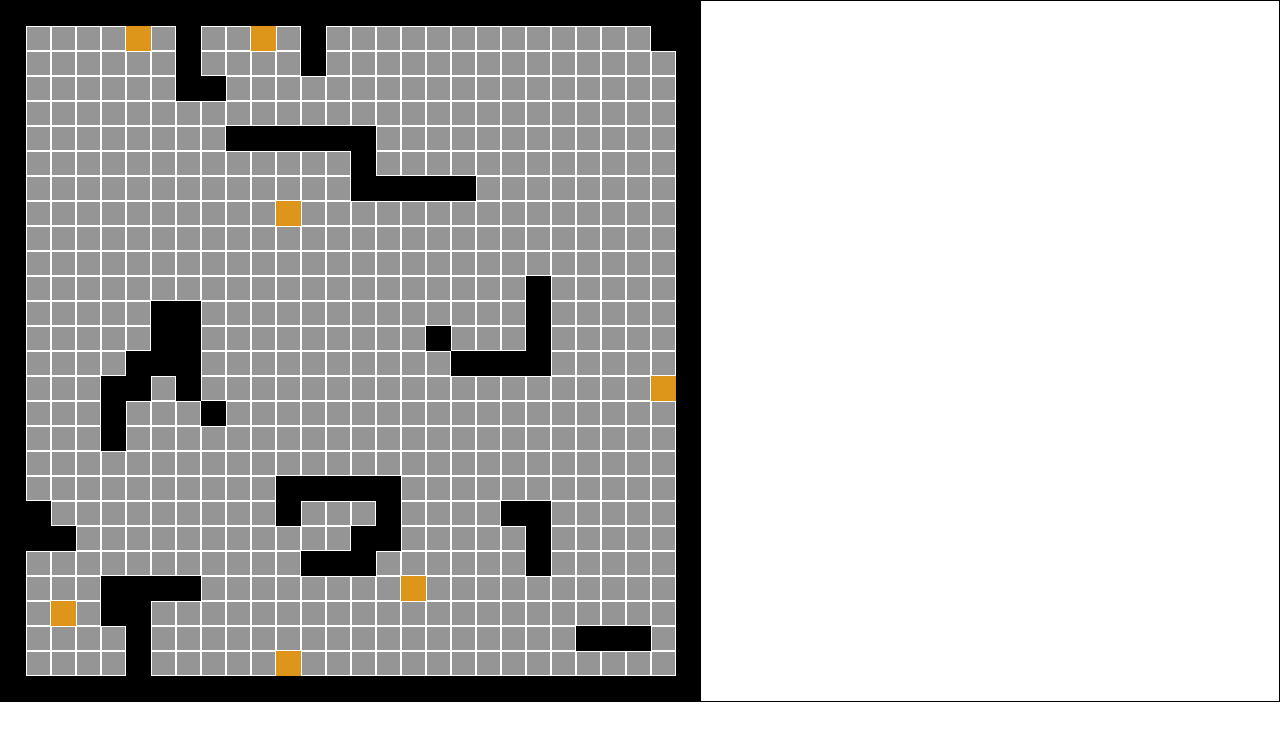
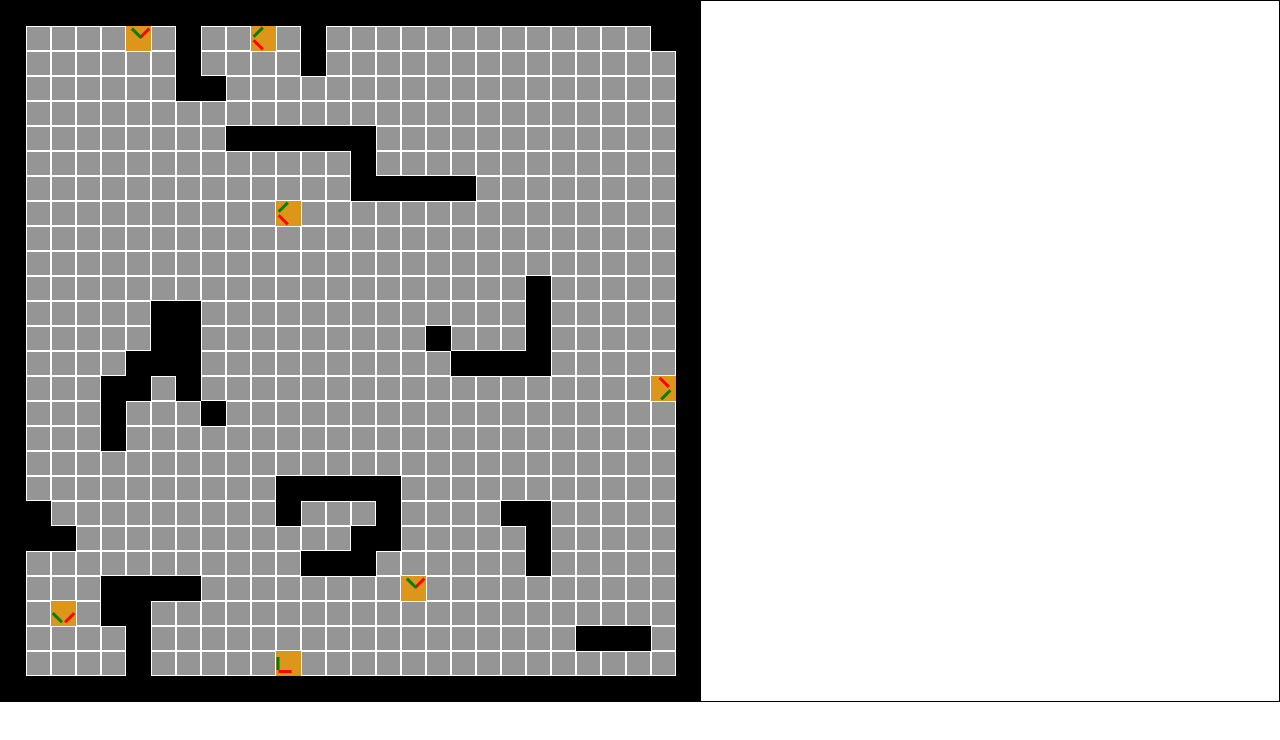
Before and after one commit to Van-Nostrand/electronic-life, a React app: page / in a window 1280 px wide. Shown: the top 740 px of the page. Built offline with nearby package versions, Linux system fonts and the light colour scheme.

Commit message:
critters now have arrows that point where they're going! north and east are broken

```diff
--- a/src/World.tsx
+++ b/src/World.tsx
@@ -2,6 +2,7 @@ import React from 'react'
 import { CritterElement } from '@/components'
 import { IWorldProps } from '@/types'
 import { ICritterProps } from '@/critters/types'
+import { getCardinalString } from '@/constants/CONSTANTS'
 
 /**
  * World
@@ -20,10 +21,11 @@ export default function World ({ worldMap = [], critters = [] }: IWorldProps) {
   }
 
   const getCritter = (c: ICritterProps, number: number) => {
+    const newClassString: string = c.classString + ' ' + 'critter-facing-' + getCardinalString(c.facing.x, c.facing.y)
     return (
       <CritterElement
         key={`critter-${number}`}
-        classString={c.classString}
+        classString={newClassString}
         x={c.x}
         y={c.y}
       />
--- a/src/scss/components/_critter.scss
+++ b/src/scss/components/_critter.scss
@@ -1,9 +1,70 @@
 @use "../abstracts/vars";
-
+@use "sass:math";
+$half-tile: math.div(vars.$default-tile-size, 2);
+$third-tile: math.div(vars.$default-tile-size, 3);
+$line-width: 0.3rem;
 .critter {
   width: vars.$default-tile-size;
   height: vars.$default-tile-size;
   position: absolute;
+}
+// .critter::before {
+//   content: '';
+//   position: absolute;
+//   top: 0;
+//   left: 0;
+//   border-left: 2px solid black;
+//   border-top: 2px solid black;
+//   height: 50%;
+//   width: 50%;
+//   // background: red;
+//   // border-top: $half-tile solid red;
+//   // border-right: $half-tile solid transparent;
+//   // border-left: $half-tile solid transparent;
+//   // border-bottom: $half-tile solid transparent;
+//   transform-origin: top left;
+//   transform: translate($half-tile, 0) rotate(45deg);
+//   // transform: rotate(180deg);
+// }
+.critter::before {
+    content: '';
+    position: absolute;
+    top: 0;
+    left: 0;
+    // border-left: 2px solid black;
+    // border-top: 2px solid black;
+    height: $half-tile;
+    width: $line-width;
+    background: red;
+    // border-top: $half-tile solid red;
+    // border-right: $half-tile solid transparent;
+    // border-left: $half-tile solid transparent;
+    // border-bottom: $half-tile solid transparent;
+    transform-origin: bottom right;
+    transform: translate($half-tile, 0) rotate(45deg);
+    // transform: rotate(180deg);
+  }
+.critter::after {
+  content: '';
+  position: absolute;
+  top: 0;
+  right: 0;
+  width: $line-width;
+  height: $half-tile;
+  background-color: green;
+  transform-origin: bottom left;
+
+  // // z-index: 10;
+  transform: translate(-$third-tile, 0) rotate(315deg);
+  // border-right: 2px solid green;
+  // height: 50%;
+  // // background: red;
+  // // border-top: $half-tile solid red;
+  // // border-right: $half-tile solid transparent;
+  // // border-left: $half-tile solid transparent;
+  // // border-bottom: $half-tile solid transparent;
+  // transform-origin: center center;
+  // transform: rotate(180deg);
 }
 
 .bouncing-critter {
@@ -13,3 +74,48 @@
 .wall-follower {
   background-color: vars.$wall-follower-color;
 }
+
+.critter-facing {
+  &-ne::before {
+    transform: translate($half-tile + $line-width, -$third-tile) rotate(270deg);
+  }
+  &-ne::after {
+    transform: translate(-$line-width, $line-width * 2) rotate(0);
+  }
+  &-e::before {
+    transform: translate($half-tile + $line-width, -$line-width) rotate(315deg);
+  }
+  &-e::after {
+    transform: translate(-$half-tile, $half-tile - $line-width) rotate(45deg);
+  }
+  &-se::before {
+    transform: translate($half-tile + $line-width, -($line-width * 2)) rotate(180deg);
+  }
+  &-se::after {
+    transform: translate(-$line-width, $half-tile - $line-width) rotate(270deg);
+  }
+  &-s::before {
+    transform: translate($half-tile, $half-tile - $line-width) rotate(45deg);
+  }
+  &-s::after {
+    transform: translate(-$half-tile, $half-tile - $line-width) rotate(315deg);
+  }
+  &-sw::before {
+    transform: translate(0, $half-tile - $line-width) rotate(90deg);
+  }
+  &-sw::after {
+    transform: translate(-$half-tile - ($line-width * 2), -($line-width * 2)) rotate(180deg);
+  }
+  &-w::before {
+    transform: translate($half-tile - $line-width, $half-tile - $line-width) rotate(315deg);
+  }
+  &-w::after {
+    transform: translate(-$half-tile + $line-width, -$half-tile + $line-width) rotate(225deg);
+  }
+  &-nw::before {
+    transform: translate($line-width, $line-width * 2) rotate(0);
+  }
+  &-nw::after {
+    transform: translate(-$line-width, -($line-width * 2)) rotate(270deg);
+  }
+}
```
Also changed, not shown: src/ElectronicLife.tsx (+5 -4 lines).
